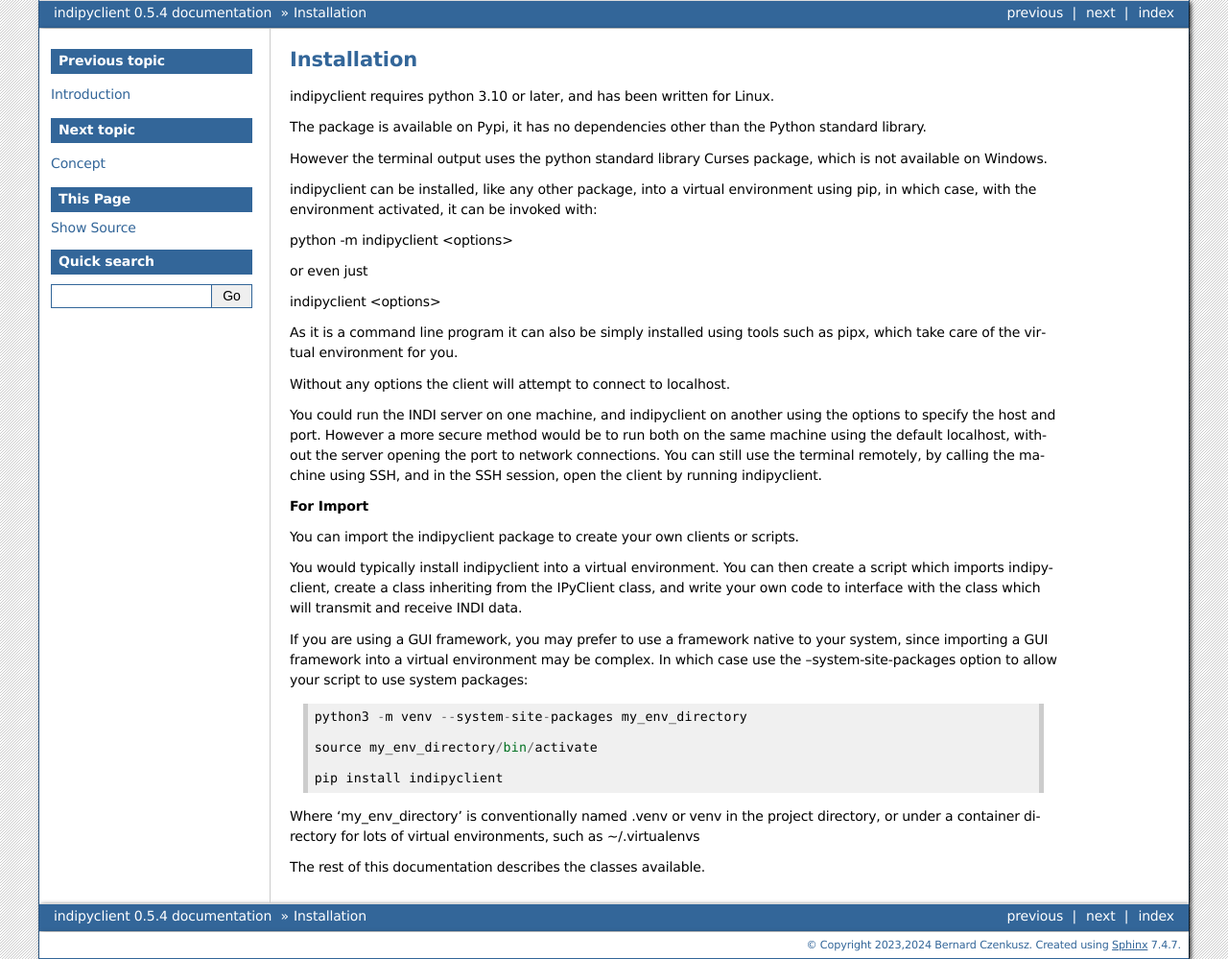
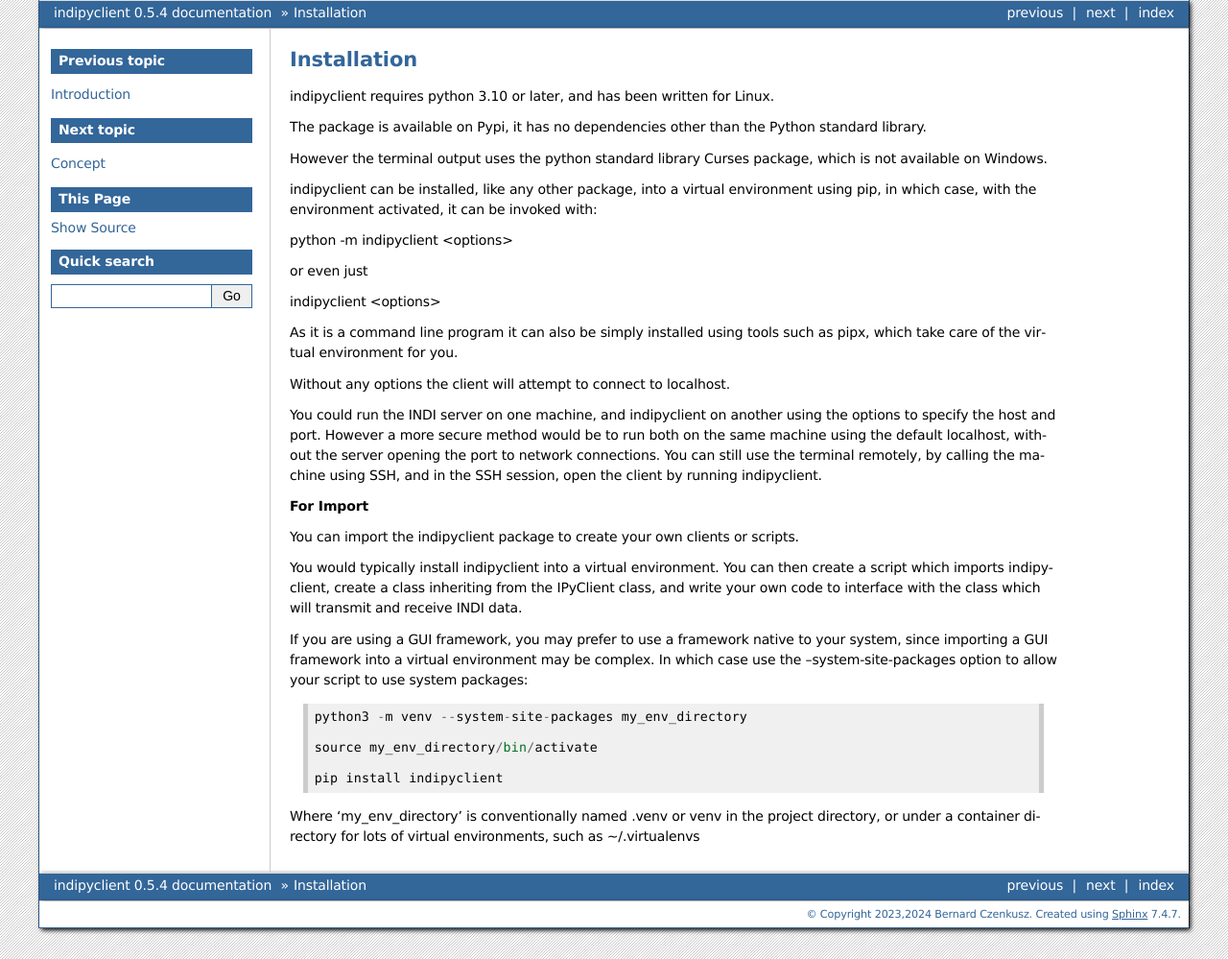
Before and after one commit to bernie-skipole/indipyclient, a Sphinx documentation site: the page built from docs/source/usage/installation.rst, in a window 1280 px wide. Shown: the whole page at 96% size. Built offline with Sphinx 7.4.7, drawn with Linux system fonts in a browser that asks for light colours.

Commit message:
Documentation changes

```diff
--- a/docs/source/usage/installation.rst
+++ b/docs/source/usage/installation.rst
@@ -37,5 +37,3 @@
 
 
 Where 'my_env_directory' is conventionally named .venv or venv in the project directory, or under a container directory for lots of virtual environments, such as ~/.virtualenvs
-
-The rest of this documentation describes the classes available.
```
